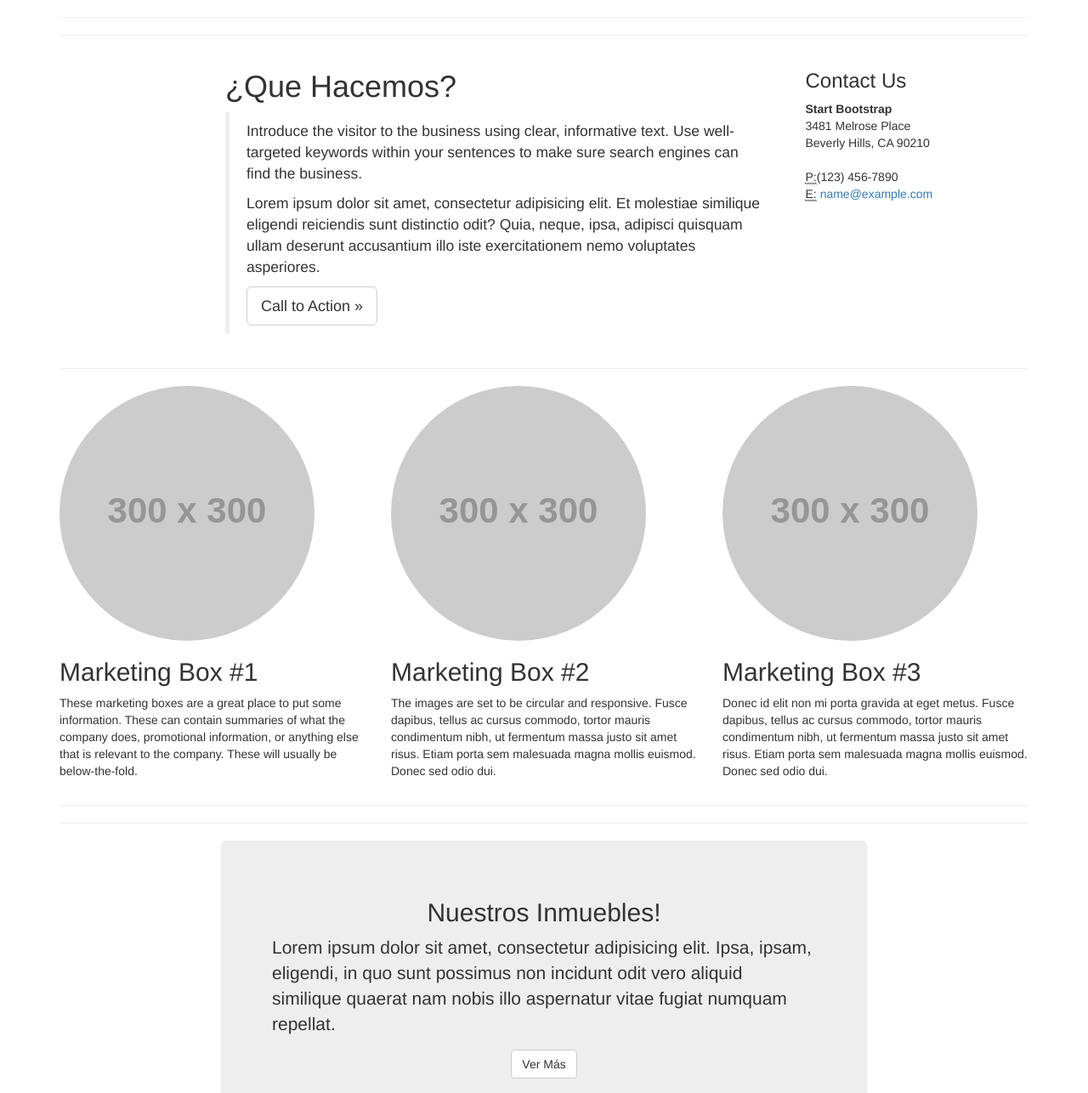
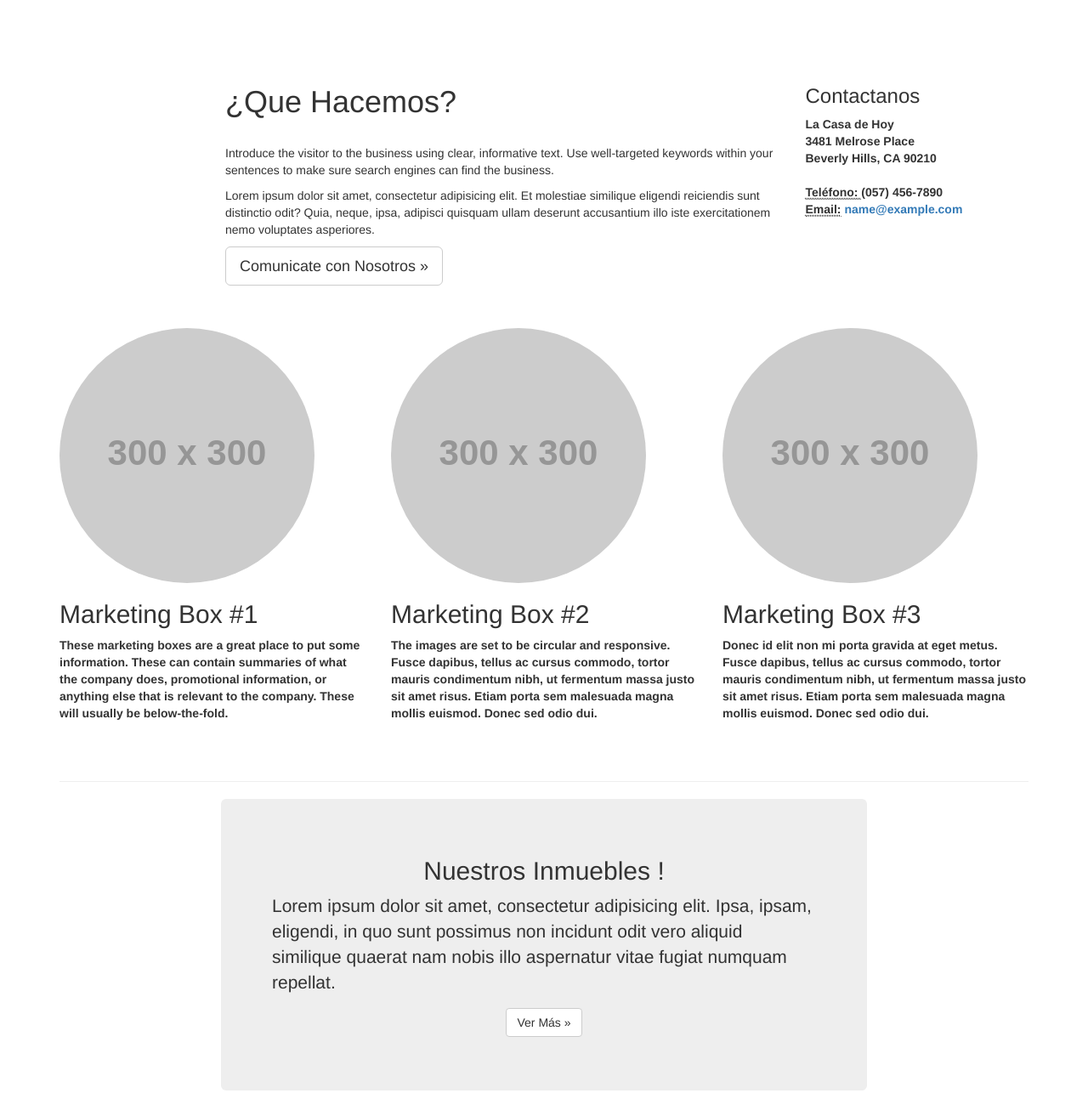
Before and after one commit to IngLeonardo/Portafolio, a plain HTML site: page Inmobiliaria/index.html in a window 1280 px wide. Shown: the part 800-2086 px from the top of the page at 85% size. Drawn offline with Linux system fonts and the light colour scheme; placeholder pictures from the web are drawn by us.

Commit message:
Realice unas pequeñas modificaciones al index para mejorar orden en el codigo

```diff
--- a/Inmobiliaria/index.html
+++ b/Inmobiliaria/index.html
@@ -1,16 +1,14 @@
 <!DOCTYPE html>
 <html lang="es">
-
 <head>
 
     <meta charset="utf-8">
     <meta http-equiv="X-UA-Compatible" content="IE=edge">
     <meta name="viewport" content="width=device-width, initial-scale=1">
-    <meta name="description" content="">
-    <meta name="author" content="">
+    <meta name="description" content="Alquilamos o vendemos cualquier tipo de inmueble,lote,finca,apartamento o casa lote ">
+    <meta name="author" content="La Casa de Hoy">
 
     <title>La Casa de Hoy</title>
-
     <!-- Bootstrap Core CSS -->
     <link href="css/bootstrap.min.css" rel="stylesheet">
 
@@ -23,6 +21,7 @@
         <script src="https://oss.maxcdn.com/libs/html5shiv/3.7.0/html5shiv.js"></script>
         <script src="https://oss.maxcdn.com/libs/respond.js/1.4.2/respond.min.js"></script>
     <![endif]-->
+    <!--style para el efecto del boton subir al inicio de la pagina -->
     <style media="screen">
     footer{
       background:#A7A3A3;
@@ -54,10 +53,9 @@
 
 <body>
 
-    <!-- Navigation -->
+    <!-- Creacion del menú de Navegacion-->
     <nav class="navbar navbar-inverse navbar-fixed-top" role="navigation">
         <div class="container">
-
             <!-- Brand and toggle get grouped for better mobile display -->
             <div class="navbar-header">
                 <button type="button" class="navbar-toggle" data-toggle="collapse" data-target="#bs-example-navbar-collapse-1">
@@ -87,7 +85,7 @@
         <!-- /.container -->
     </nav>
 
-    <!-- Full Page Image Background Carousel Header -->
+    <!-- Creacion del full-slide  -->
 
     <header id="myCarousel" class="carousel slide" >
         <!-- Indicators -->
@@ -104,45 +102,45 @@
         <!-- Wrapper for Slides -->
         <div class="carousel-inner" id='arriba'>
             <div class="item active">
-                <!-- Set the first background image using inline CSS below. -->
+                <!-- seleccion de la primer imagenes del slide. -->
 
                 <div class="fill" style="background-image:url('img/banner/img1.jpg');"></div>
                 <div class="carousel-caption">
                 </div>
             </div>
             <div class="item">
-                <!-- Set the second background image using inline CSS below. -->
+                <!-- seleccion de la segunda imagenes del slide. -->
                 <div class="fill" style="background-image:url('img/banner/img2.jpg');"></div>
                 <div class="carousel-caption">
                 </div>
             </div>
             <div class="item">
-                <!-- Set the third background image using inline CSS below. -->
+                <!-- seleccion de la tercer imagenes del slide. -->
                 <div class="fill" style="background-image:url('img/banner/img3.jpg');"></div>
                 <div class="carousel-caption">
                 </div>
             </div>
             <div class="item">
-                <!-- Set the third background image using inline CSS below. -->
+                <!-- seleccion de la cuarta imagenes del slide. -->
                 <div class="fill" style="background-image:url('img/banner/img4.jpg');"></div>
                 <div class="carousel-caption">
                 </div>
             </div>
             <div class="item">
-                <!-- Set the third background image using inline CSS below. -->
+                <!-- seleccion de la quinta imagenes del slide. -->
                 <div class="fill" style="background-image:url('img/banner/img5.jpg');"></div>
                 <div class="carousel-caption">
                 </div>
             </div>
             <div class="item">
-                <!-- Set the third background image using inline CSS below. -->
+                <!-- seleccion de la sexta imagenes del slide. -->
                 <div class="fill" style="background-image:url('img/banner/img6.jpg');"></div>
                 <div class="carousel-caption">
                 </div>
             </div>
         </div>
 
-        <!-- Controls -->
+        <!-- Control del slide para antes y siguiente -->
         <a class="left carousel-control" href="#myCarousel" data-slide="prev">
             <span class="icon-prev"></span>
         </a>
@@ -152,45 +150,46 @@
 
     </header>
 
-    <!-- Page Content -->
+    <!-- Contenido de la pagina -->
     <div class="container">
-
+      <!-- estos dos <hr> es para dar espacios entre filas-->
+      <br>
+      <br>
+      <br>
+      <br>
       <!-- row #1 -->
-      <hr>
-      <hr>
       <div class="row">
           <div class="col-sm-2 " >
-
+            <!-- creamos este <div> en vacio para dar espacio entre columnas -->
           </div>
           <div class="col-sm-7">
-
               <h1>¿Que Hacemos?</h1>
-              <blockquote>
+              <br>
               <p>Introduce the visitor to the business using clear, informative text. Use well-targeted keywords within your sentences to make sure search engines can find the business.</p>
               <p>Lorem ipsum dolor sit amet, consectetur adipisicing elit. Et molestiae similique eligendi reiciendis sunt distinctio odit? Quia, neque, ipsa, adipisci quisquam ullam deserunt accusantium illo iste exercitationem nemo voluptates asperiores.</p>
+              <b
               <p>
-                  <a class="btn btn-default btn-lg" href="#">Call to Action &raquo;</a>
+                  <a class="btn btn-default btn-lg" href="#">Comunicate con Nosotros &raquo;</a>
               </p>
-            </blockquote>
           </div>
           <div class="col-sm-3">
-              <h3>Contact Us</h3>
+              <h3>Contactanos</h3>
               <address>
-                  <strong>Start Bootstrap</strong>
+                  <strong>La Casa de Hoy</strong>
                   <br>3481 Melrose Place
                   <br>Beverly Hills, CA 90210
                   <br>
               </address>
               <address>
-                  <abbr title="Phone">P:</abbr>(123) 456-7890
+                  <abbr title="Phone">Teléfono: </abbr>(057) 456-7890
                   <br>
-                  <abbr title="Email">E:</abbr> <a href="mailto:#">name@example.com</a>
+                  <abbr title="Email">Email:</abbr> <a href="mailto:#">name@example.com</a>
               </address>
           </div>
       </div>
+      <br>
+      <br>
       <!-- row #2 -->
-      <hr>
-
       <div class="row">
           <div class="col-sm-4">
               <img class="img-circle img-responsive img-center" src="http://placehold.it/300x300" alt="">
@@ -211,32 +210,28 @@
 
       <!-- row #3 -->
       <!-- Jumbotron-->
-      <hr>
+      <br>
+      <br>
       <hr>
       <div class="col-sm-2">
-
+      <!-- <div> en vacio> -->
       </div>
       <div class="jumbotron hero-spacer col-sm-8">
-          <h2 align="center">Nuestros Inmuebles!</h2>
+          <h2 class="text-center">Nuestros Inmuebles !</h2>
           <p>Lorem ipsum dolor sit amet, consectetur adipisicing elit. Ipsa, ipsam, eligendi, in quo sunt possimus non incidunt odit vero aliquid similique quaerat nam nobis illo aspernatur vitae fugiat numquam repellat.</p>
-          <p align="center"><a href="#" class="btn btn-default">Ver Más</a>
+          <p class="text-center"><a href="#" class="btn btn-default">Ver Más &raquo;</a>
           </p>
       </div>
       <div class="col-sm-2">
-
+      <!-- <div> en vacio> -->
       </div>
-
-      <hr>
 
       <!-- Title -->
       <div class="row">
-
       </div>
       <!-- /.row -->
-
-      <!-- Page Features -->
+      <!--galeria de productos -->
       <div class="row text-center">
-
           <div class="col-md-3 col-sm-3 hero-feature">
               <div class="thumbnail">
                   <img src="http://placehold.it/800x500" alt="">
@@ -290,9 +285,6 @@
 
       </div>
 
-
-
-
         <!-- Footer -->
         <hr>
         <footer class="container">
@@ -300,7 +292,7 @@
           <p class="text-center"><em>Inmobiliaria La Casa de Hoy!</em></p>
           <div class="row test">
             <div class="col-xs-12 col-sm-4 col-md-4">
-                <p>Comunicate con Nosotros:</p>
+                <p><h3>Comunicate con Nosotros: </h3></p>
                 <blockquote>
                 <p><span class="glyphicon glyphicon-map-marker"></span>Villavicencio, Meta</p>
                 <p><span class="glyphicon glyphicon-phone"></span>Celular: +57 31515151515</p>
```
Lines whose indentation alone changed are shown as unchanged.
